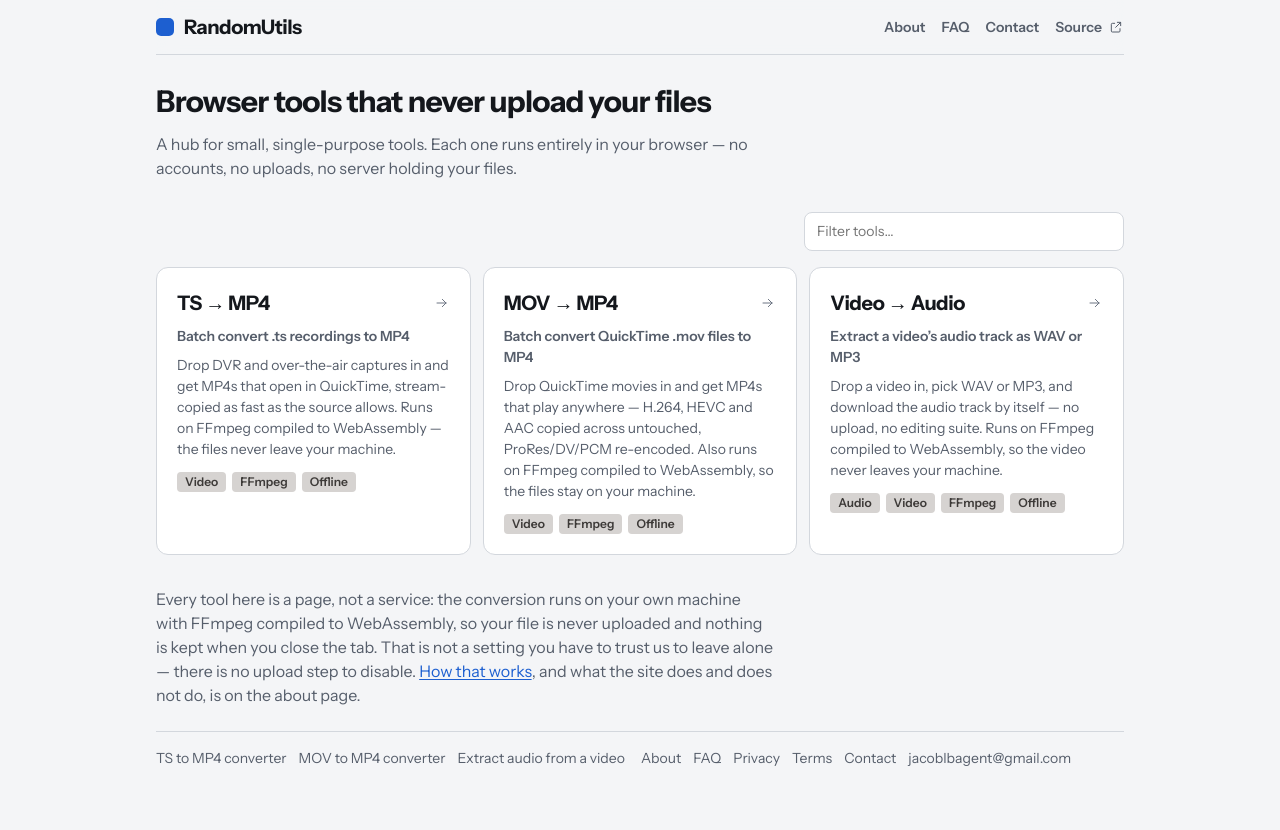
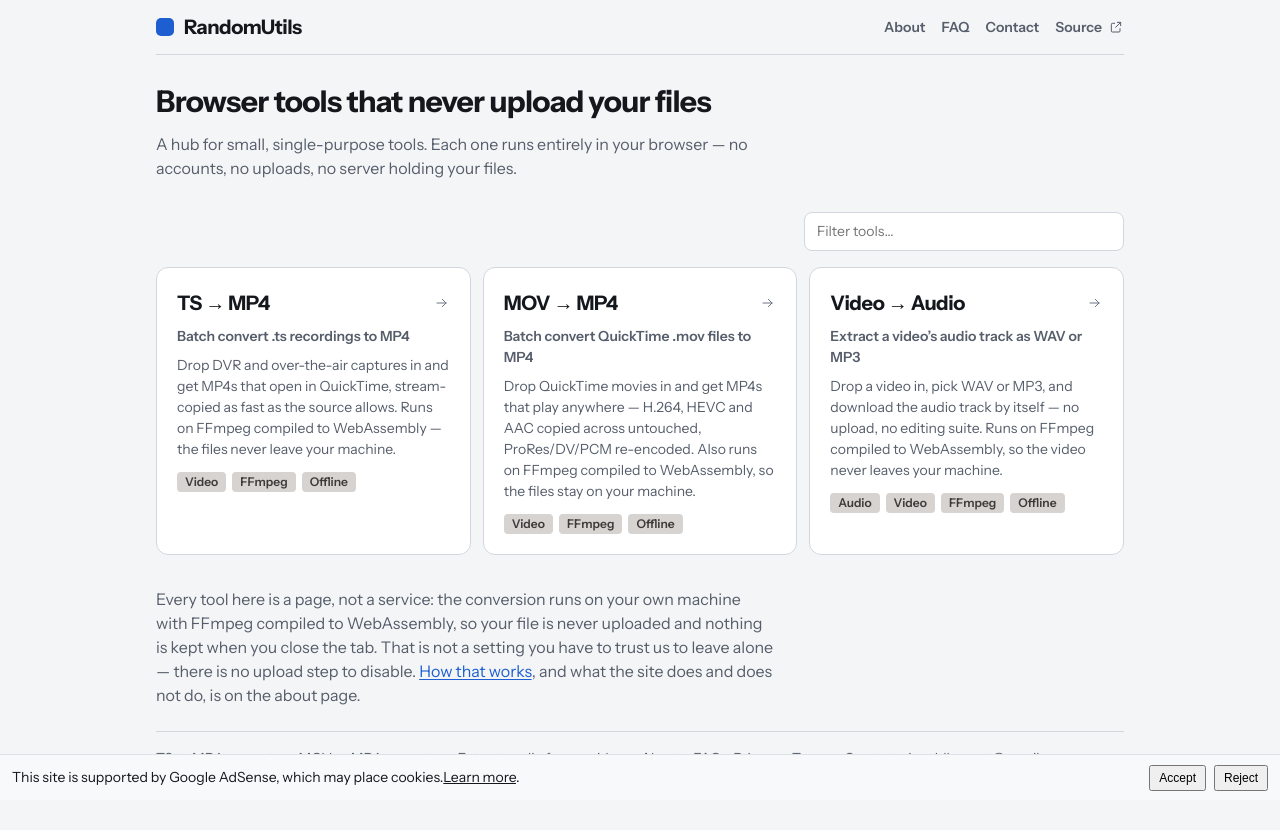
Before and after one commit to jacoblbagent/randomutils, a React (Vite) app: page / in a window 1280 px wide. Shown: the top 830 px of the page. Built offline with nearby package versions, Linux system fonts and the light colour scheme.

Commit message:
Add cookie consent banner for AdSense compliance

```diff
--- a/src/App.tsx
+++ b/src/App.tsx
@@ -15,6 +15,7 @@ import Terms from './pages/Terms/Terms'
 import AudioExtract from './tools/audio-extract/AudioExtract'
 import MovToMp4 from './tools/mov-to-mp4/MovToMp4'
 import TsToMp4 from './tools/ts-to-mp4/TsToMp4'
+import CookieBanner from './components/CookieBanner/CookieBanner'
 
 // Production is served at the apex of randomutils.com; dev runs at the root too.
 const basename = import.meta.env.BASE_URL.replace(/\/$/, '')
@@ -37,6 +38,7 @@ export function AppShell() {
     <>
       <ScrollToTop />
       <PageMetaSync />
+      <CookieBanner />
       <div className="app">
         <SiteHeader />
         <main className="page">
--- /dev/null
+++ b/src/components/CookieBanner/CookieBanner.tsx
@@ -0,0 +1,115 @@
+import { useEffect, useState } from 'react'
+
+type CookieConsent = {
+  analytics: boolean
+  dismissed: boolean
+}
+
+const DEFAULT_COOKIE_CONSENT: CookieConsent = {
+  analytics: false,
+  dismissed: false
+}
+
+function readConsentFromStorage(): CookieConsent {
+  try {
+    if (typeof window === 'undefined') return DEFAULT_COOKIE_CONSENT
+    const stored = localStorage.getItem('randomutils.cookie.consent')
+    if (!stored) return DEFAULT_COOKIE_CONSENT
+    const parsed = JSON.parse(stored)
+    if (!parsed || typeof parsed !== 'object') return DEFAULT_COOKIE_CONSENT
+    return {
+      analytics: 'analytics' in parsed ? !!parsed.analytics : false,
+      dismissed: 'dismissed' in parsed ? !!parsed.dismissed : false
+    }
+  } catch {
+    return DEFAULT_COOKIE_CONSENT
+  }
+}
+
+function writeConsentToStorage(consent: CookieConsent) {
+  try {
+    localStorage.setItem(
+      'randomutils.cookie.consent',
+      JSON.stringify(consent)
+    )
+  } catch {
+    // storage full / private mode
+  }
+}
+
+export default function CookieBanner() {
+  const [consent, setConsent] = useState<CookieConsent>(readConsentFromStorage)
+
+  useEffect(() => {
+    writeConsentToStorage(consent)
+  }, [consent])
+
+  // Hide banner if dismissed or consent given
+  if (consent.dismissed || consent.analytics) {
+    return null
+  }
+
+  return (
+    <div
+      className="cookie-banner"
+      aria-live="polite"
+      role="alert"
+      style={{
+        position: 'fixed',
+        bottom: '0',
+        left: '0',
+        right: '0',
+        background: '#f8f9fa',
+        borderTop: '1px solid #dee2e6',
+        padding: '12px',
+        fontSize: '14px',
+        zIndex: '9999'
+      }}
+    >
+      <p
+        style={{
+          margin: '0',
+          paddingRight: '60px'
+        }}
+      >
+        This site is supported by Google AdSense, which may place cookies.
+        <a
+          href="/privacy"
+          style={{
+            color: 'inherit',
+            textDecoration: 'underline'
+          }}
+        >
+          Learn more
+        </a>.
+      </p>
+      <div
+        style={{
+          position: 'absolute',
+          right: '12px',
+          top: '50%',
+          transform: 'translateY(-50%)',
+          display: 'flex',
+          gap: '8px'
+        }}
+      >
+        <button
+          onClick={() =>
+            setConsent(prev => ({ ...prev, analytics: true }))
+          }
+          style={{ padding: '4px 8px', fontSize: '12px' }}
+        >
+          Accept
+        </button>
+        <button
+          onClick={() =>
+            setConsent(prev => ({ ...prev, dismissed: true }))
+          }
+          style={{ padding: '4px 8px', fontSize: '12px' }}
+        >
+          Reject
+        </button>
+      </div>
+    </div>
+  )
+}
```
